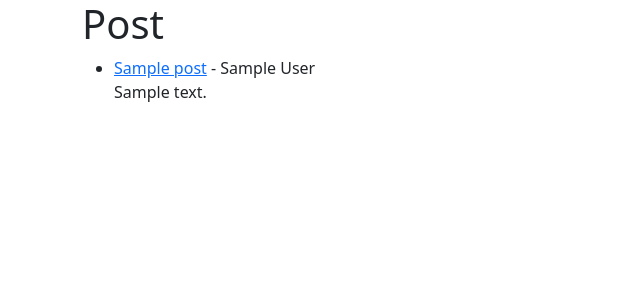
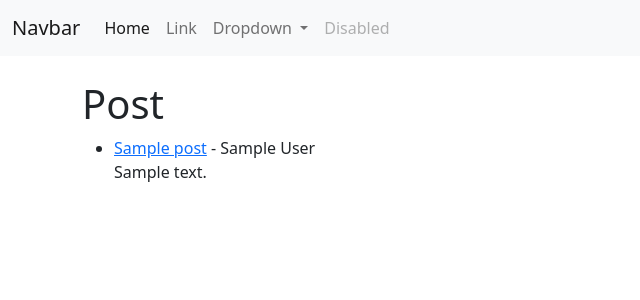
Before and after one commit to ChivSuroo/Port-4, a Django app: page / in a window 1280 px wide. Shown: the top 300 px of the page, without its empty margins (0-640 px from the left). Run offline with Django 3.2, Linux system fonts and the light colour scheme; tables that the repository leaves empty hold one stand-in row (values such as "Sample post").

Commit message:
added bootstrap navigation bar

```diff
--- a/blog/templates/base.html
+++ b/blog/templates/base.html
@@ -10,6 +10,42 @@
 </head>
 
 <body>
+
+    <!--The Naviagation Bar (Bootstrap)-->
+    <nav class="navbar navbar-expand-lg bg-light">
+        <div class="container-fluid">
+          <a class="navbar-brand" href="#">Navbar</a>
+          <button class="navbar-toggler" type="button" data-bs-toggle="collapse" data-bs-target="#navbarSupportedContent" aria-controls="navbarSupportedContent" aria-expanded="false" aria-label="Toggle navigation">
+            <span class="navbar-toggler-icon"></span>
+          </button>
+          <div class="collapse navbar-collapse" id="navbarSupportedContent">
+            <ul class="navbar-nav me-auto mb-2 mb-lg-0">
+              <li class="nav-item">
+                <a class="nav-link active" aria-current="page" href="#">Home</a>
+              </li>
+              <li class="nav-item">
+                <a class="nav-link" href="#">Link</a>
+              </li>
+              <li class="nav-item dropdown">
+                <a class="nav-link dropdown-toggle" href="#" id="navbarDropdown" role="button" data-bs-toggle="dropdown" aria-expanded="false">
+                  Dropdown
+                </a>
+                <ul class="dropdown-menu" aria-labelledby="navbarDropdown">
+                  <li><a class="dropdown-item" href="#">Action</a></li>
+                  <li><a class="dropdown-item" href="#">Another action</a></li>
+                  <li><hr class="dropdown-divider"></li>
+                  <li><a class="dropdown-item" href="#">Something else here</a></li>
+                </ul>
+              </li>
+              <li class="nav-item">
+                <a class="nav-link disabled">Disabled</a>
+              </li>
+            </ul>
+          </div>
+        </div>
+      </nav>
+    <!--The Naviagation Bar (Bootstrap)-->
+<br>
     <div class="container">
         {% block content %}
 
```
